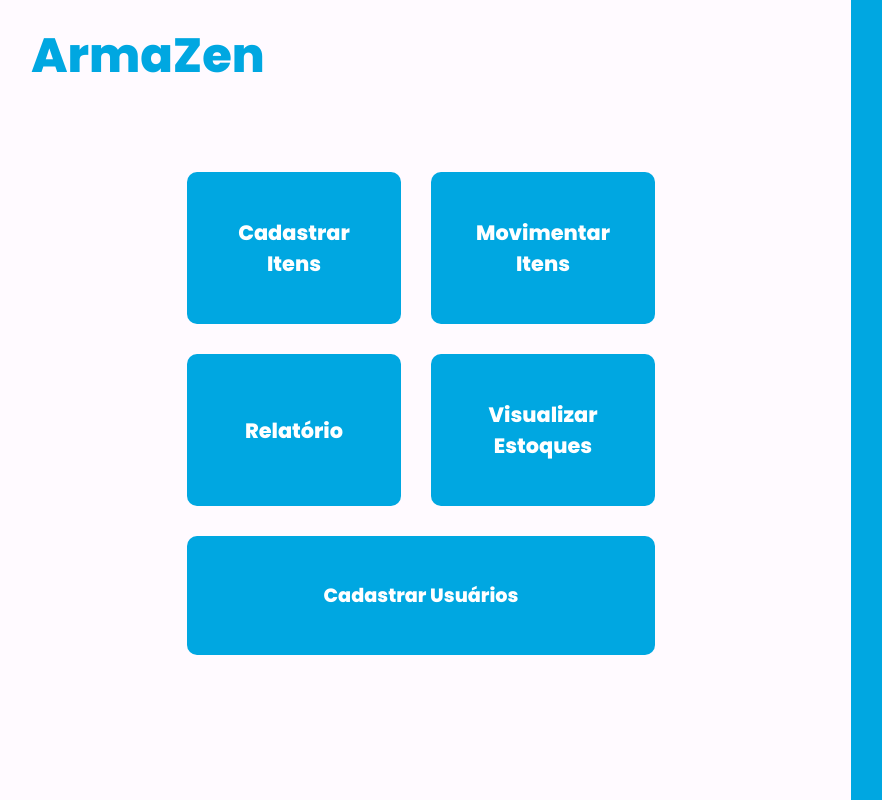
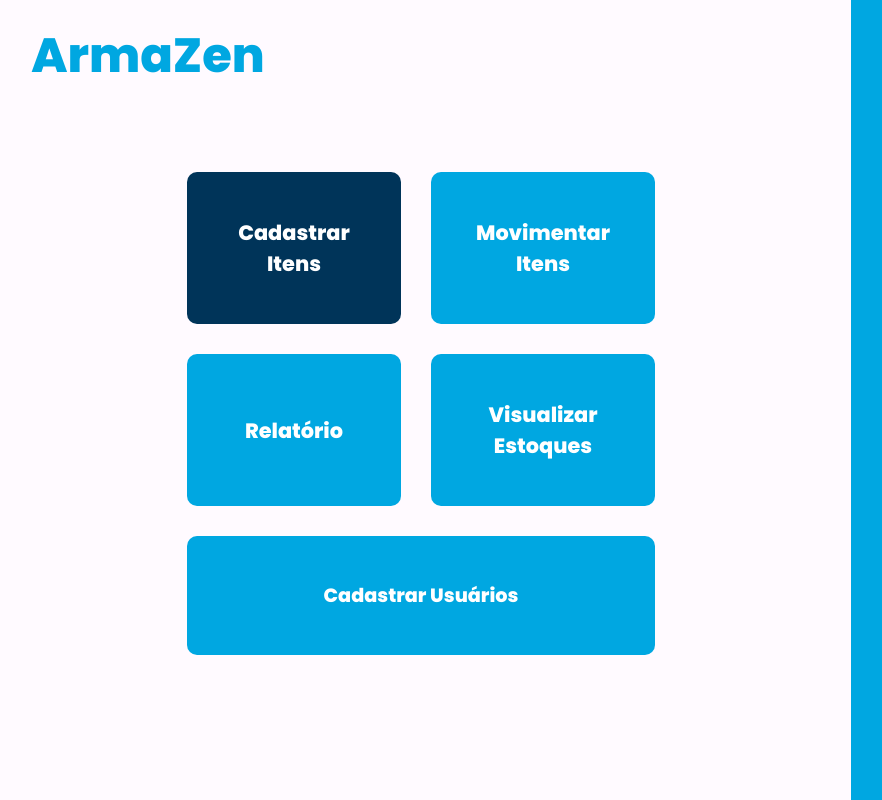
Before and after one commit to Filipi0/armaZen, a Next.js app: page /menu in a window 1280 px wide. In both pictures the pointer is over the button "Cadastrar Itens". Shown: the whole page, without its empty margins (9-891 px from the left). Built offline with nearby package versions, Linux system fonts and the light colour scheme.

Commit message:
Estilizar botões do menu principal

```diff
--- a/src/styles/menu.module.css
+++ b/src/styles/menu.module.css
@@ -39,7 +39,7 @@
 /* Contêiner dos botões dentro da seção esquerda */
 .buttonContainer {
     display: grid;
-    grid-template-columns: 1fr 1fr; /* Define duas colunas de tamanho igual */
+    grid-template-columns: 1fr 1fr;
     gap: 30px;
     width: 60%;
 }
@@ -68,7 +68,7 @@
     border-radius: 10px;
     cursor: pointer;
     text-align: center;
-    grid-column: span 2; /* O botão ocupa duas colunas na grid */
+    grid-column: span 2;
 }
 
 
@@ -78,3 +78,13 @@
     width: 35%;
     height: 100%;
 }
+
+.button:hover {
+    background-color: #003459;
+    color: #ffffff;
+}
+
+.button5:hover {
+    background-color: #003459;
+    color: #ffffff;
+}
```
